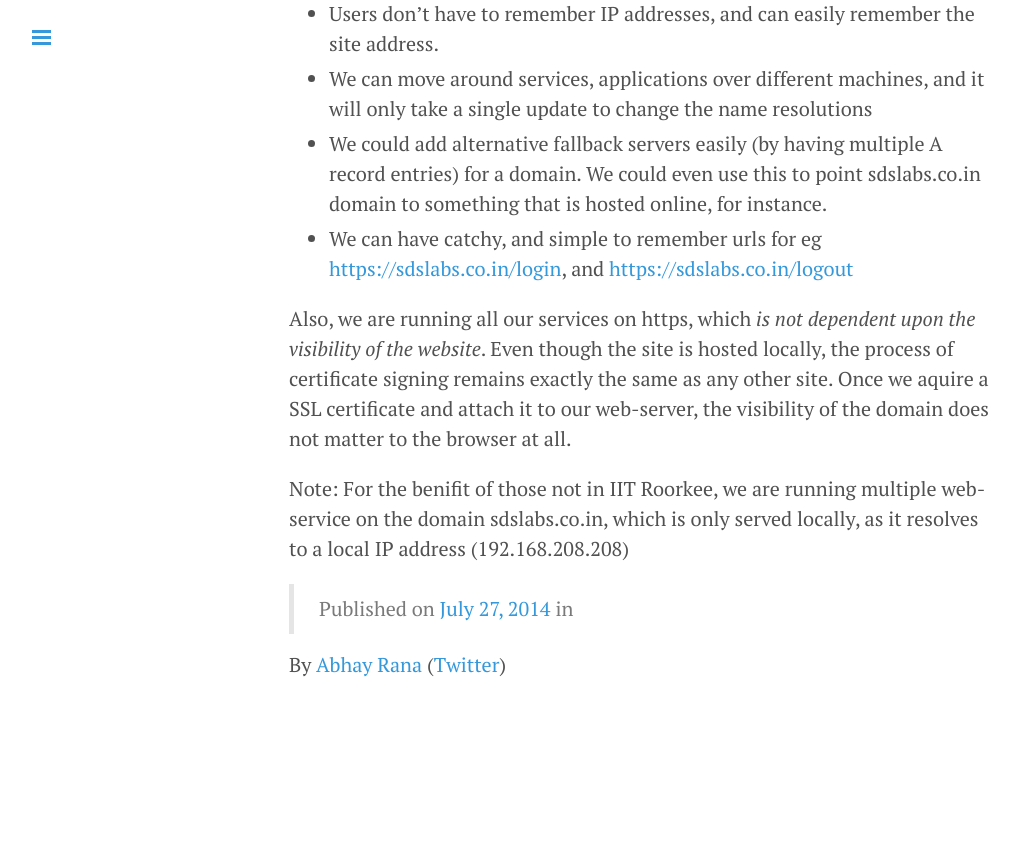
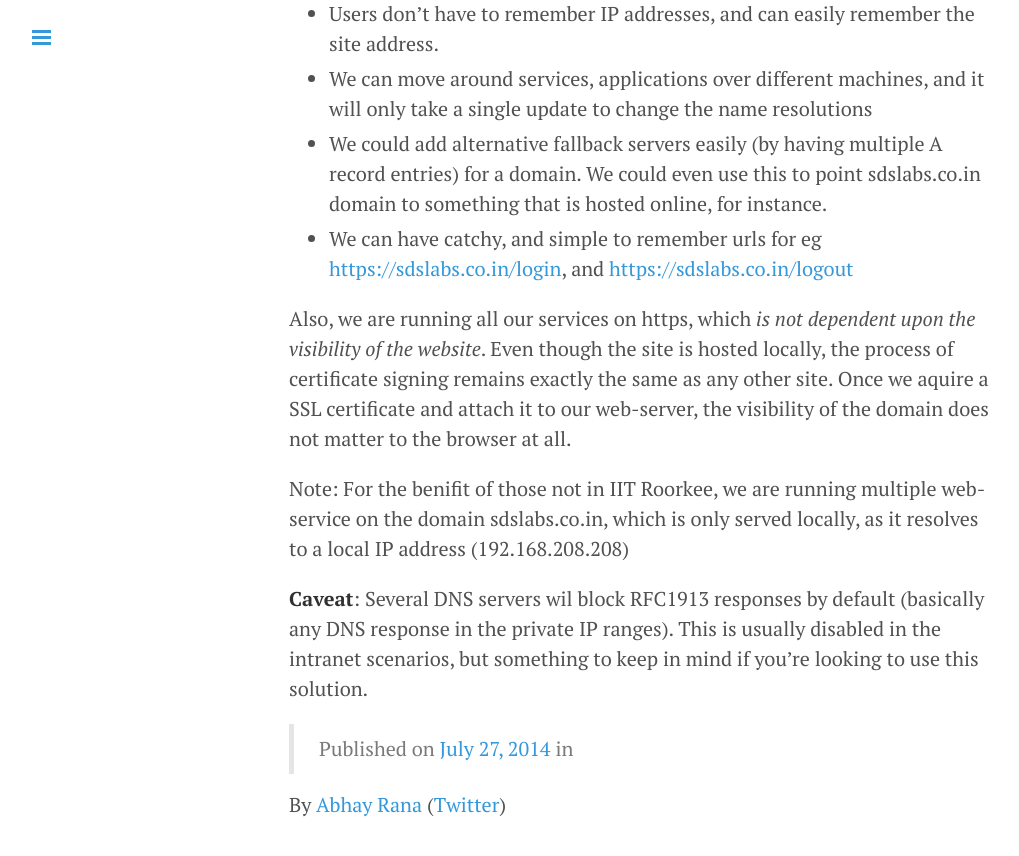
Before and after one commit to captn3m0/captn3m0.github.com, a Jekyll site: the page built from _posts/2014-07-27-how-does-sdslabs-co-in-work.md, in a window 1280 px wide and 900 px high, scrolled down 1089 px. Shown: the top 856 px of the window, without its empty margins (1-1020 px from the left). Built offline with Jekyll 4.4.1, drawn with Linux system fonts in a browser that asks for light colours; before the commit the page ends 1849 px from its top, so only the background shows below that.

Commit message:
adds caveat about DNS blockers

```diff
--- a/_posts/2014-07-27-how-does-sdslabs-co-in-work.md
+++ b/_posts/2014-07-27-how-does-sdslabs-co-in-work.md
@@ -26,3 +26,5 @@
 Also, we are running all our services on https, which _is not dependent upon the visibility of the website_. Even though the site is hosted locally, the process of certificate signing remains exactly the same as any other site. Once we aquire a SSL certificate and attach it to our web-server, the visibility of the domain does not matter to the browser at all.
 
 Note: For the benifit of those not in IIT Roorkee, we are running multiple web-service on the domain sdslabs.co.in, which is only served locally, as it resolves to a local IP address (192.168.208.208)
+
+**Caveat**: Several DNS servers wil block RFC1913 responses by default (basically any DNS response in the private IP ranges). This is usually disabled in the intranet scenarios, but something to keep in mind if you're looking to use this solution.
```
Also changed, not shown: _drafts/scripted-downloads.md (+1 -1 lines).
